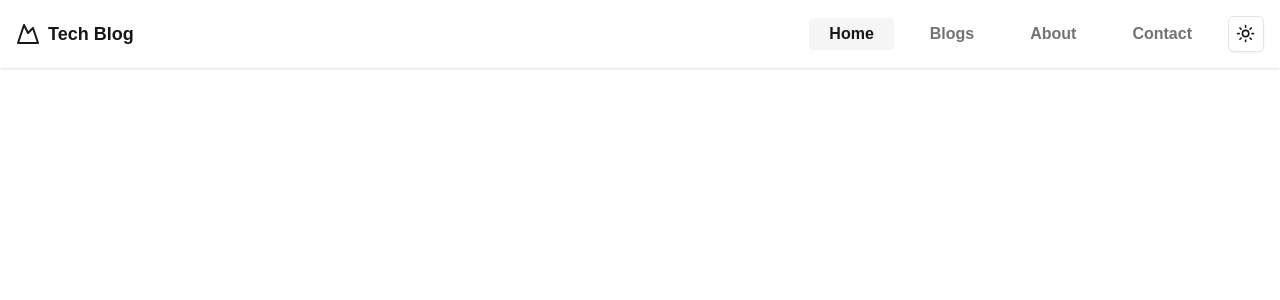
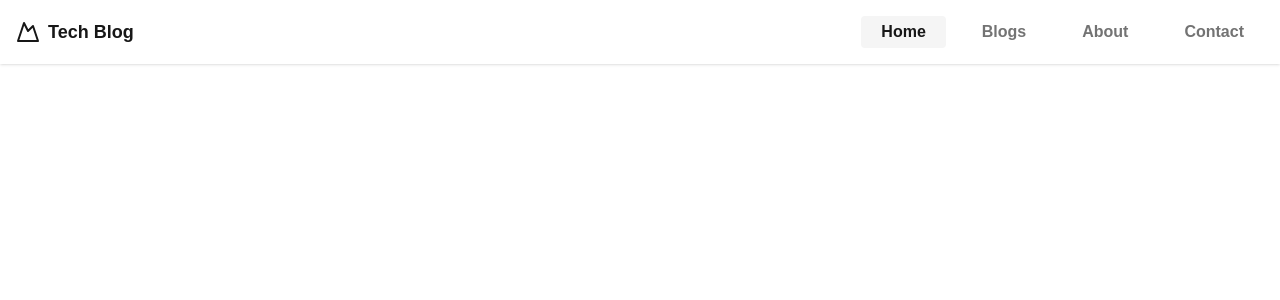
Before and after one commit to EnkhsaikhanCh/tech-blog, a Next.js app: page / in a window 1280 px wide. Shown: the top 300 px of the page. Built offline with nearby package versions, Linux system fonts and the light colour scheme.

Commit message:
delete delete mode

```diff
--- a/src/app/globals.css
+++ b/src/app/globals.css
@@ -7,12 +7,12 @@
   --foreground: #171717;
 }
 
-@media (prefers-color-scheme: dark) {
+/* @media (prefers-color-scheme: dark) {
   :root {
     --background: #0a0a0a;
     --foreground: #ededed;
   }
-}
+} */
 
 body {
   color: var(--foreground);
--- a/src/app/layout.tsx
+++ b/src/app/layout.tsx
@@ -1,9 +1,7 @@
-import type { Metadata, Viewport } from "next";
+import type { Metadata } from "next";
 import localFont from "next/font/local";
 import "./globals.css";
 import { Header } from "@/components/Header";
-import { ThemeProvider } from "@/components/ThemeProvider";
-import { cn } from "@/lib/utils";
 
 const geistSans = localFont({
   src: "./fonts/GeistVF.woff",
@@ -22,13 +20,6 @@ export const metadata: Metadata = {
     "Stay updated with the latest in technology, programming tutorials, and industry insights.",
 };
 
-export const viewport: Viewport = {
-  themeColor: [
-    { media: "(prefers-color-scheme: light)", color: "white" },
-    { media: "(prefers-color-scheme: dark)", color: "dark" },
-  ],
-};
-
 interface RootLayoutProps {
   children: React.ReactNode;
 }
@@ -37,19 +28,10 @@ export default function RootLayout({ children }: RootLayoutProps) {
   return (
     <html lang="en">
       <body
-        className={cn(
-          `${geistSans.variable} ${geistMono.variable} min-h-screen bg-background antialiased`,
-        )}
+        className={`${geistSans.variable} ${geistMono.variable} min-h-screen antialiased`}
       >
-        <ThemeProvider
-          attribute="class"
-          defaultTheme="system"
-          enableSystem
-          disableTransitionOnChange
-        >
-          <Header />
-          {children}
-        </ThemeProvider>
+        <Header />
+        {children}
       </body>
     </html>
   );
--- a/src/components/Header.tsx
+++ b/src/components/Header.tsx
@@ -6,7 +6,6 @@ import { Button } from "./ui/button";
 import { Sheet, SheetContent, SheetTrigger } from "@/components/ui/sheet";
 import { usePathname } from "next/navigation";
 import { cn } from "@/lib/utils";
-import { ModeToggle } from "./ModeToggle";
 interface NavLinkPropsTypes {
   href: string;
   label: string;
@@ -29,7 +28,6 @@ export const Header = () => {
           <NavLink href="/blogs" label="Blogs" pathname={pathname} />
           <NavLink href="/about" label="About" pathname={pathname} />
           <NavLink href="/contact" label="Contact" pathname={pathname} />
-          <ModeToggle />
         </nav>
 
         {/* Mobile nav */}
--- a/src/components/ModeToggle.tsx
+++ /dev/null
@@ -1,39 +0,0 @@
-"use client";
-
-import * as React from "react";
-import { Moon, Sun } from "lucide-react";
-import { useTheme } from "next-themes";
-import { Button } from "@/components/ui/button";
-import {
-  DropdownMenu,
-  DropdownMenuContent,
-  DropdownMenuItem,
-  DropdownMenuTrigger,
-} from "@/components/ui/dropdown-menu";
-
-export const ModeToggle = () => {
-  const { setTheme } = useTheme();
-
-  return (
-    <DropdownMenu>
-      <DropdownMenuTrigger asChild>
-        <Button variant="outline" size="icon">
-          <Sun className="h-[1.2rem] w-[1.2rem] rotate-0 scale-100 transition-all dark:-rotate-90 dark:scale-0" />
-          <Moon className="absolute h-[1.2rem] w-[1.2rem] rotate-90 scale-0 transition-all dark:rotate-0 dark:scale-100" />
-          <span className="sr-only">Toggle theme</span>
-        </Button>
-      </DropdownMenuTrigger>
-      <DropdownMenuContent align="end">
-        <DropdownMenuItem onClick={() => setTheme("light")}>
-          Light
-        </DropdownMenuItem>
-        <DropdownMenuItem onClick={() => setTheme("dark")}>
-          Dark
-        </DropdownMenuItem>
-        <DropdownMenuItem onClick={() => setTheme("system")}>
-          System
-        </DropdownMenuItem>
-      </DropdownMenuContent>
-    </DropdownMenu>
-  );
-};
--- a/src/components/ThemeProvider.tsx
+++ /dev/null
@@ -1,9 +0,0 @@
-"use client";
-
-import * as React from "react";
-import { ThemeProvider as NextThemesProvider } from "next-themes";
-import { type ThemeProviderProps } from "next-themes/dist/types";
-
-export const ThemeProvider = ({ children, ...props }: ThemeProviderProps) => {
-  return <NextThemesProvider {...props}>{children}</NextThemesProvider>;
-};
--- a/tailwind.config.ts
+++ b/tailwind.config.ts
@@ -10,53 +10,53 @@ const config: Config = {
   theme: {
     extend: {
       colors: {
-  			background: 'hsl(var(--background))',
-  			foreground: 'hsl(var(--foreground))',
+        background: "hsl(var(--background))",
+        foreground: "hsl(var(--foreground))",
         card: {
-  				DEFAULT: 'hsl(var(--card))',
-  				foreground: 'hsl(var(--card-foreground))'
+          DEFAULT: "hsl(var(--card))",
+          foreground: "hsl(var(--card-foreground))",
         },
         popover: {
-  				DEFAULT: 'hsl(var(--popover))',
-  				foreground: 'hsl(var(--popover-foreground))'
+          DEFAULT: "hsl(var(--popover))",
+          foreground: "hsl(var(--popover-foreground))",
         },
         primary: {
-  				DEFAULT: 'hsl(var(--primary))',
-  				foreground: 'hsl(var(--primary-foreground))'
+          DEFAULT: "hsl(var(--primary))",
+          foreground: "hsl(var(--primary-foreground))",
         },
         secondary: {
-  				DEFAULT: 'hsl(var(--secondary))',
-  				foreground: 'hsl(var(--secondary-foreground))'
+          DEFAULT: "hsl(var(--secondary))",
+          foreground: "hsl(var(--secondary-foreground))",
         },
         muted: {
-  				DEFAULT: 'hsl(var(--muted))',
-  				foreground: 'hsl(var(--muted-foreground))'
+          DEFAULT: "hsl(var(--muted))",
+          foreground: "hsl(var(--muted-foreground))",
         },
         accent: {
-  				DEFAULT: 'hsl(var(--accent))',
-  				foreground: 'hsl(var(--accent-foreground))'
+          DEFAULT: "hsl(var(--accent))",
+          foreground: "hsl(var(--accent-foreground))",
         },
         destructive: {
-  				DEFAULT: 'hsl(var(--destructive))',
-  				foreground: 'hsl(var(--destructive-foreground))'
+          DEFAULT: "hsl(var(--destructive))",
+          foreground: "hsl(var(--destructive-foreground))",
         },
-  			border: 'hsl(var(--border))',
-  			input: 'hsl(var(--input))',
-  			ring: 'hsl(var(--ring))',
+        border: "hsl(var(--border))",
+        input: "hsl(var(--input))",
+        ring: "hsl(var(--ring))",
         chart: {
-  				'1': 'hsl(var(--chart-1))',
-  				'2': 'hsl(var(--chart-2))',
-  				'3': 'hsl(var(--chart-3))',
-  				'4': 'hsl(var(--chart-4))',
-  				'5': 'hsl(var(--chart-5))'
-  			}
+          "1": "hsl(var(--chart-1))",
+          "2": "hsl(var(--chart-2))",
+          "3": "hsl(var(--chart-3))",
+          "4": "hsl(var(--chart-4))",
+          "5": "hsl(var(--chart-5))",
+        },
       },
       borderRadius: {
-  			lg: 'var(--radius)',
-  			md: 'calc(var(--radius) - 2px)',
-  			sm: 'calc(var(--radius) - 4px)'
-  		}
-  	}
+        lg: "var(--radius)",
+        md: "calc(var(--radius) - 2px)",
+        sm: "calc(var(--radius) - 4px)",
+      },
+    },
   },
   plugins: [require("tailwindcss-animate")],
 };
```
Lines whose indentation alone changed are shown as unchanged.
